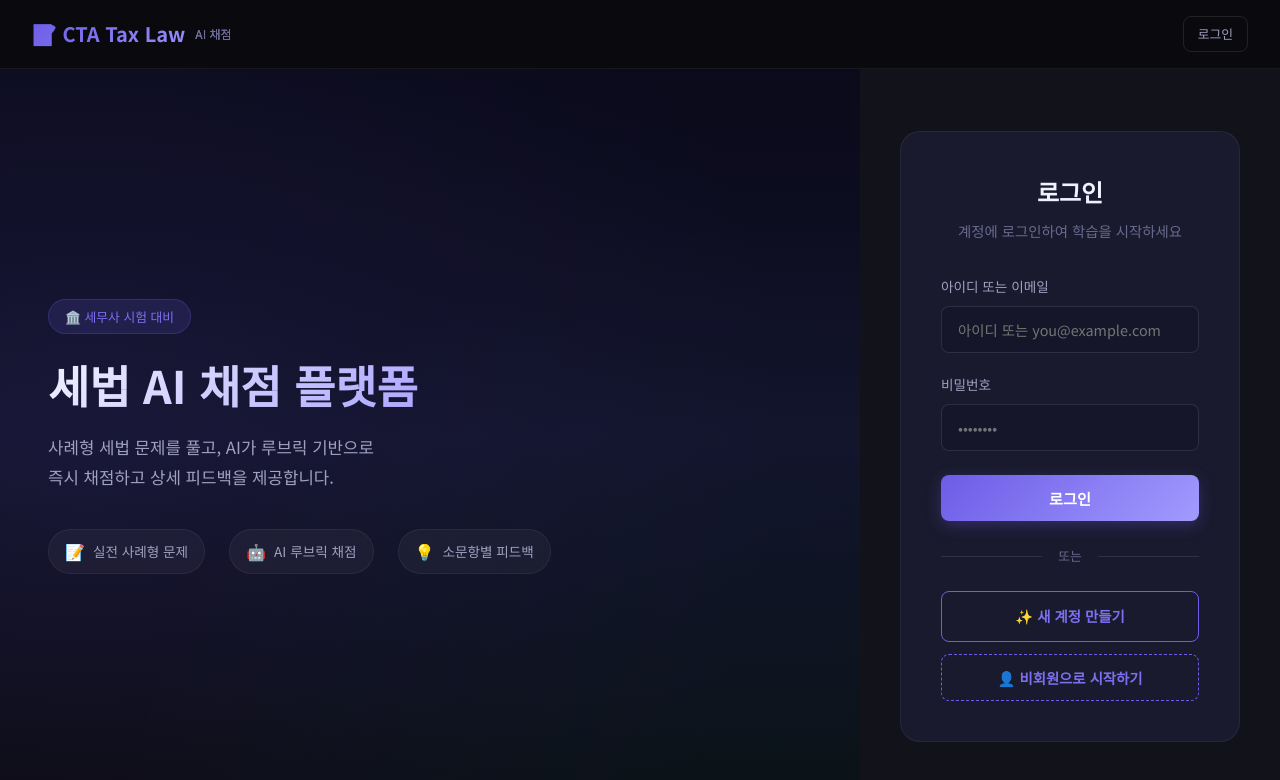
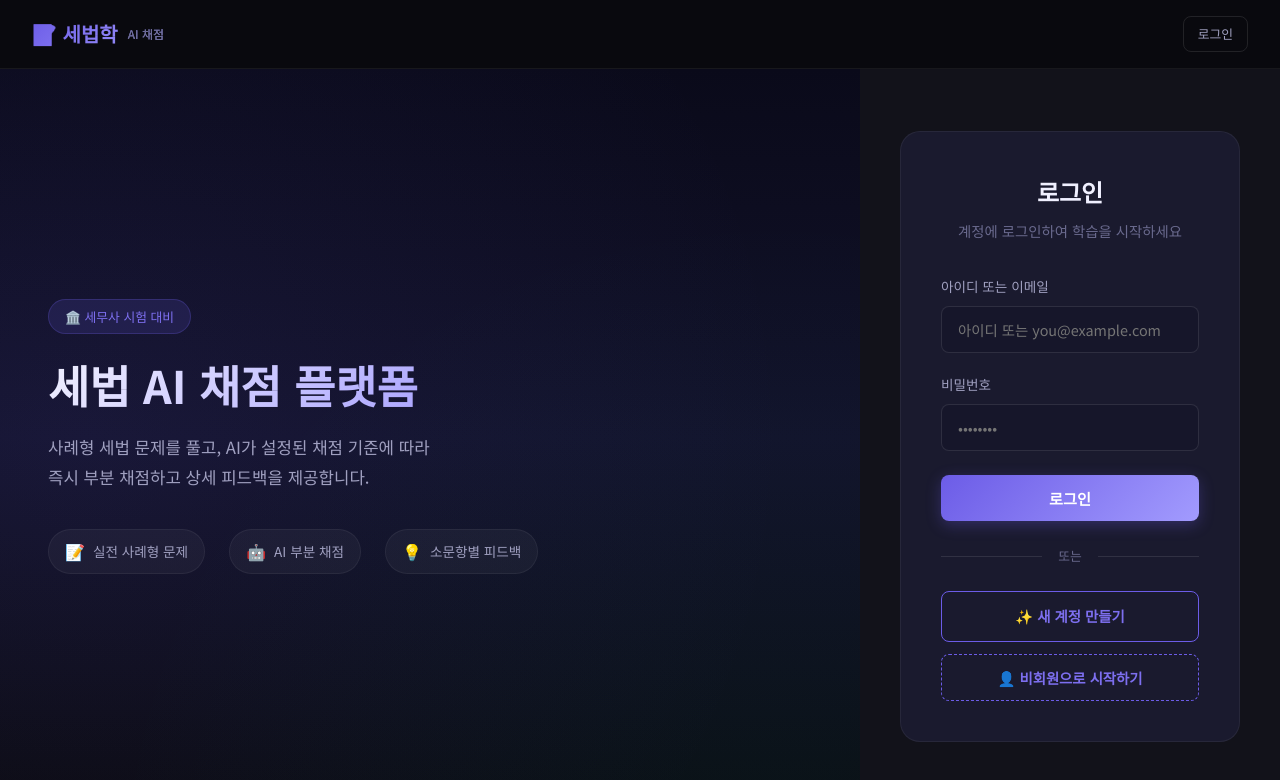
Before and after one commit to cntrl0713-lab/CTA_tax_law, a Next.js app: page /login in a window 1280 px wide. Shown: the top 780 px of the page. Built offline with nearby package versions, Linux system fonts and the light colour scheme; no server answers.

Commit message:
docs: 세법 문제 ID 매핑 규칙 가이드(agent.md) 추가 및 불필요한 업로드 스크립트 제거, 용어 개선 반영

```diff
--- a/src/app/layout.tsx
+++ b/src/app/layout.tsx
@@ -4,7 +4,7 @@ import { createClient } from '@/lib/supabase/server'
 import './globals.css'
 
 export const metadata: Metadata = {
-  title: 'CTA Tax Law — AI 세법 채점',
+  title: '세법학 — AI 세법 채점',
   description: '세무사 시험 세법 문제를 AI가 실시간 채점합니다.',
 }
 
@@ -22,7 +22,7 @@ export default async function RootLayout({
       <body>
         <nav className="navbar">
           <Link href="/" className="navbar-brand">
-            📝 CTA Tax Law <span>AI 채점</span>
+            📝 세법학 <span>AI 채점</span>
           </Link>
           <div className="navbar-actions">
             {user ? (
--- a/src/app/login/page.tsx
+++ b/src/app/login/page.tsx
@@ -17,8 +17,8 @@ export default async function LoginPage({
                     세법 AI 채점 플랫폼
                 </h1>
                 <p className="landing-hero-desc">
-                    사례형 세법 문제를 풀고, AI가 루브릭 기반으로<br />
-                    즉시 채점하고 상세 피드백을 제공합니다.
+                    사례형 세법 문제를 풀고, AI가 설정된 채점 기준에 따라<br />
+                    즉시 부분 채점하고 상세 피드백을 제공합니다.
                 </p>
                 <div className="landing-features">
                     <div className="landing-feature">
@@ -27,7 +27,7 @@ export default async function LoginPage({
                     </div>
                     <div className="landing-feature">
                         <span className="landing-feature-icon">🤖</span>
-                        <span>AI 루브릭 채점</span>
+                        <span>AI 부분 채점</span>
                     </div>
                     <div className="landing-feature">
                         <span className="landing-feature-icon">💡</span>
--- a/src/app/page.tsx
+++ b/src/app/page.tsx
@@ -31,7 +31,7 @@ export default async function HomePage() {
       <section className="hero">
         <h1>세무사 세법 AI 채점</h1>
         <p>
-          세법 사례형 문제를 풀고, AI가 루브릭 기반으로 즉시 채점합니다.
+          세법 사례형 문제를 풀고, AI가 설정된 채점 기준에 따라 즉시 부분 채점합니다.
           소문항별 상세 피드백으로 실력을 키워보세요.
         </p>
       </section>
--- a/src/app/problems/[problemId]/page.tsx
+++ b/src/app/problems/[problemId]/page.tsx
@@ -70,7 +70,7 @@ export default async function ProblemPage({
             {/* 쟁점 */}
             {(typedProblem.issue_text_full || typedProblem.issue_text_compact) && (
                 <div>
-                    <div className="case-text-label">⚖️ 쟁점</div>
+                    <div className="case-text-label">⚖️ 과세관청 처분(또는 쟁점)</div>
                     <div className="case-text">
                         {typedProblem.issue_text_full || typedProblem.issue_text_compact}
                     </div>
```
Also changed, not shown: 1 other file (tests, documents, lock files or other folders).
